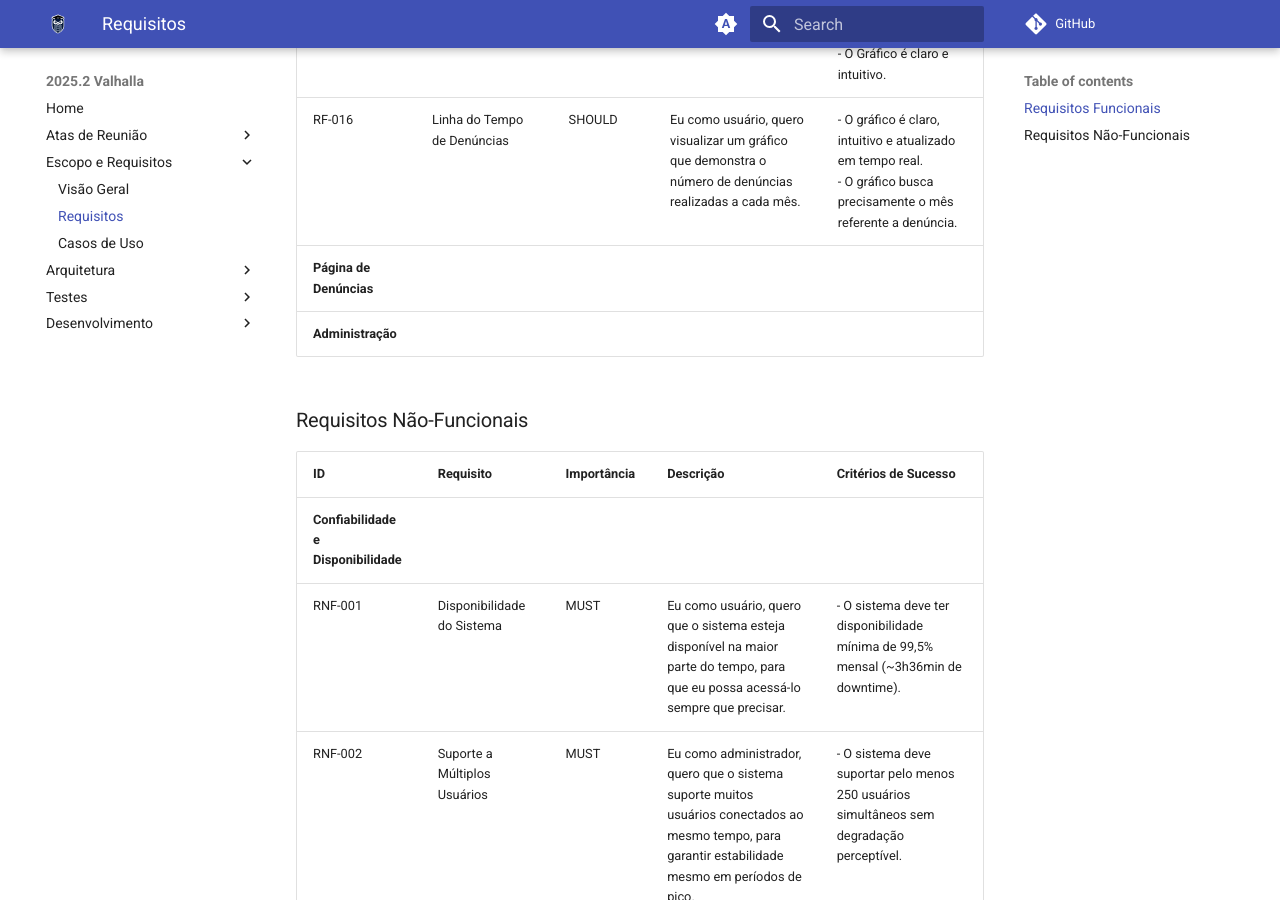
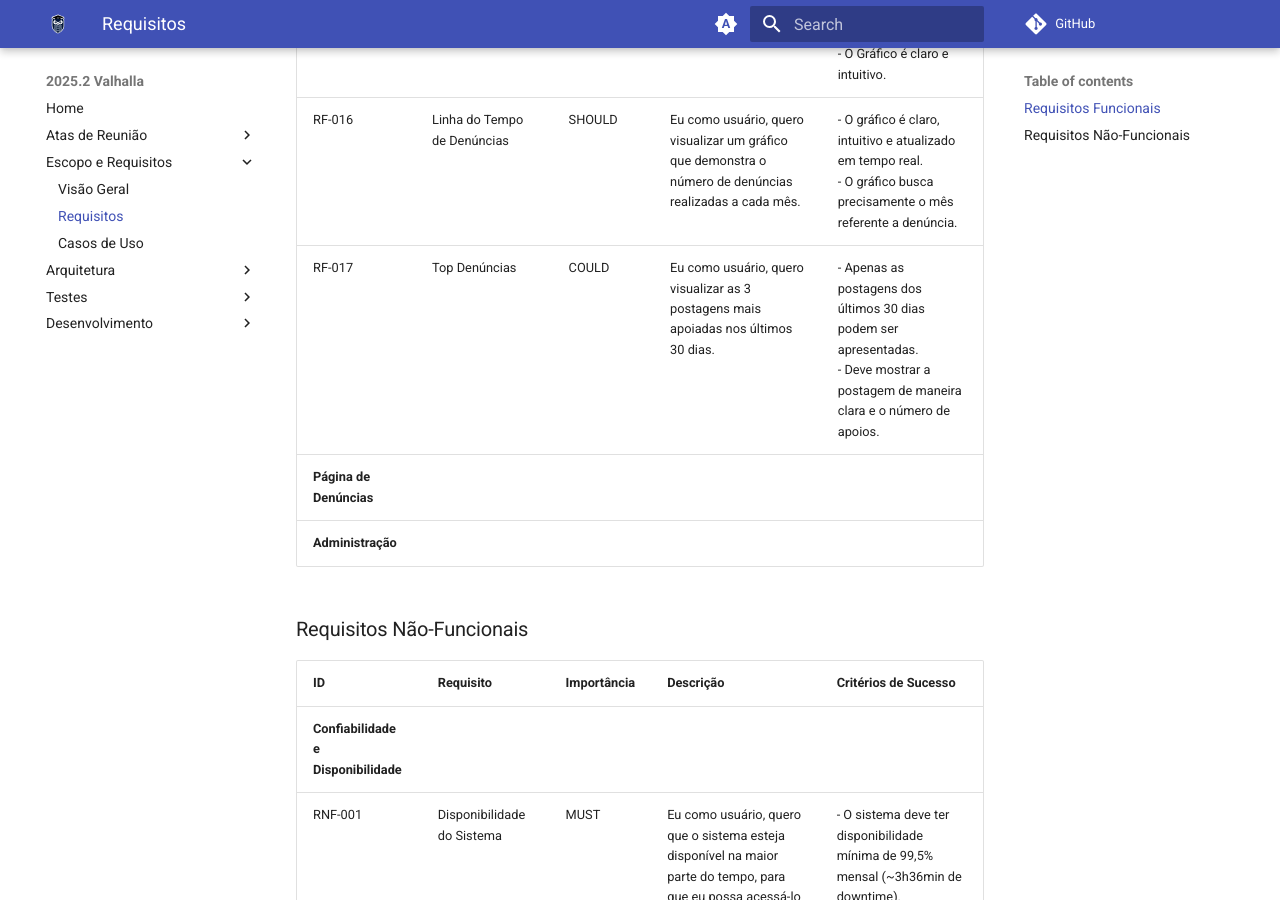
Before and after one commit to fga-eps-mds/2025.2-Valhalla-Docs, an MkDocs documentation site: the page built from docs/escopo-requisitos/Requisitos.md, in a window 1280 px wide and 900 px high, scrolled down 3920 px. Built offline with MkDocs 1.6.1 and Material for MkDocs 9.7.7, drawn with Linux system fonts in a browser that asks for light colours; comment, search, counter and statistics services are not loaded.

Commit message:
doc - preenche RF 017 da Página de Gráficos e Notícias
Co-authored-by: Devv-Antonio <Devv-Antonio@users.noreply.github.com>

```diff
--- a/docs/escopo-requisitos/Requisitos.md
+++ b/docs/escopo-requisitos/Requisitos.md
@@ -26,6 +26,7 @@ Esta tabela lista todos os requisitos do projeto, sua prioridade e descrição d
 | **Página de Gráficos e Notícias** | | | | |
 | RF-015 | Gráfico por Categoria de Denúncia | SHOULD | Eu como usuário, quero visualizar dividido por tipo de denúncias um gráfico para entender quais os maiores problema da minha universidade. | - O Gráfico mostra a comparação entre a quantidade de denúncias separado por tipo de forma precisa.<br>- Ele é atualizado em tempo real.<br>- O Gráfico é claro e intuitivo. |
 | RF-016 | Linha do Tempo de Denúncias | SHOULD | Eu como usuário, quero visualizar um gráfico que demonstra o número de denúncias realizadas a cada mês. | - O gráfico é claro, intuitivo e atualizado em tempo real.<br>- O gráfico busca precisamente o mês referente a denúncia. |
+| RF-017 | Top Denúncias | COULD | Eu como usuário, quero visualizar as 3 postagens mais apoiadas nos últimos 30 dias. | - Apenas as postagens dos últimos 30 dias podem ser apresentadas.<br>- Deve mostrar a postagem de maneira clara e o número de apoios. |
 | **Página de Denúncias** | | | | |
 | **Administração** | | | | |
 
```
